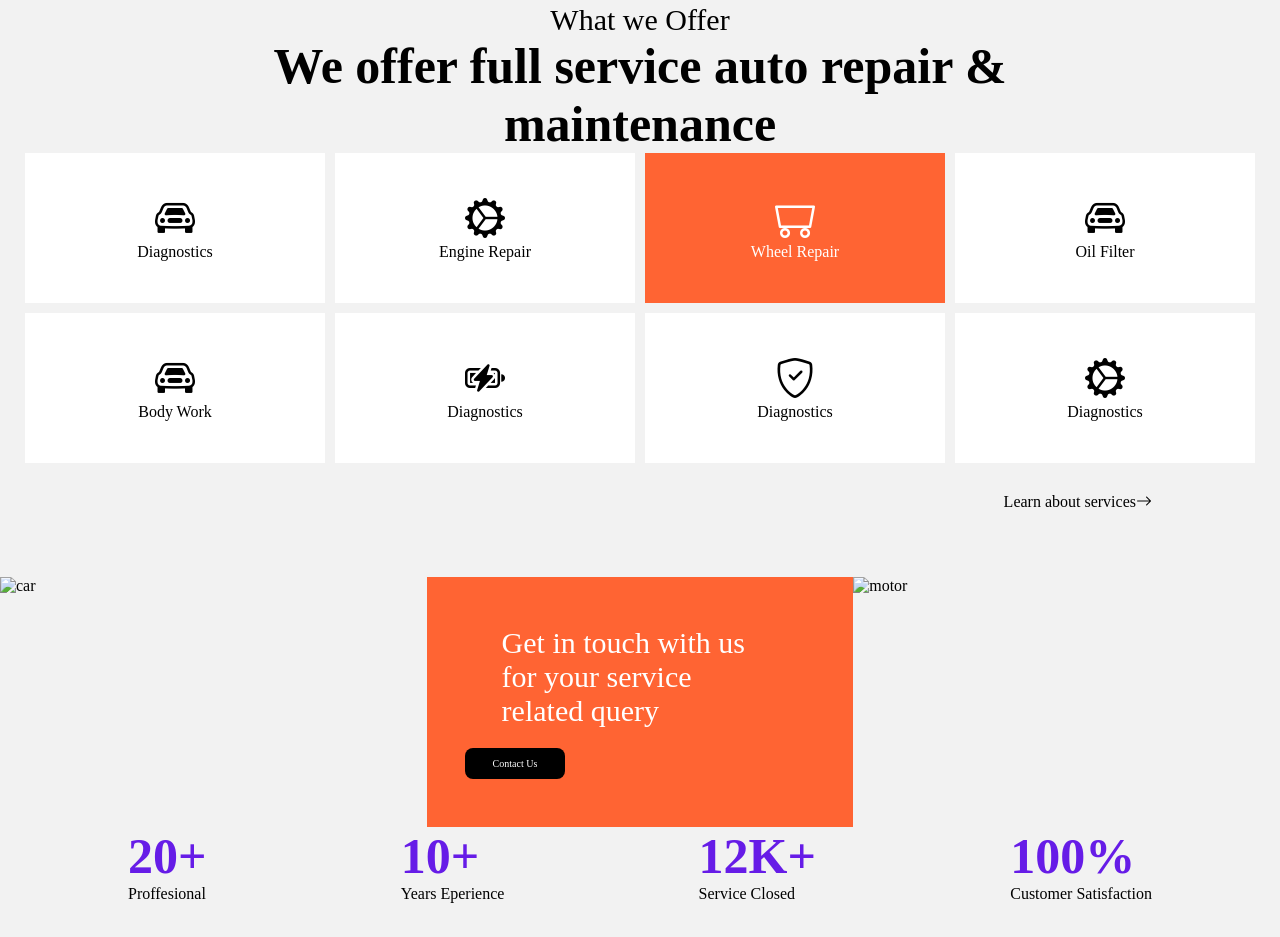
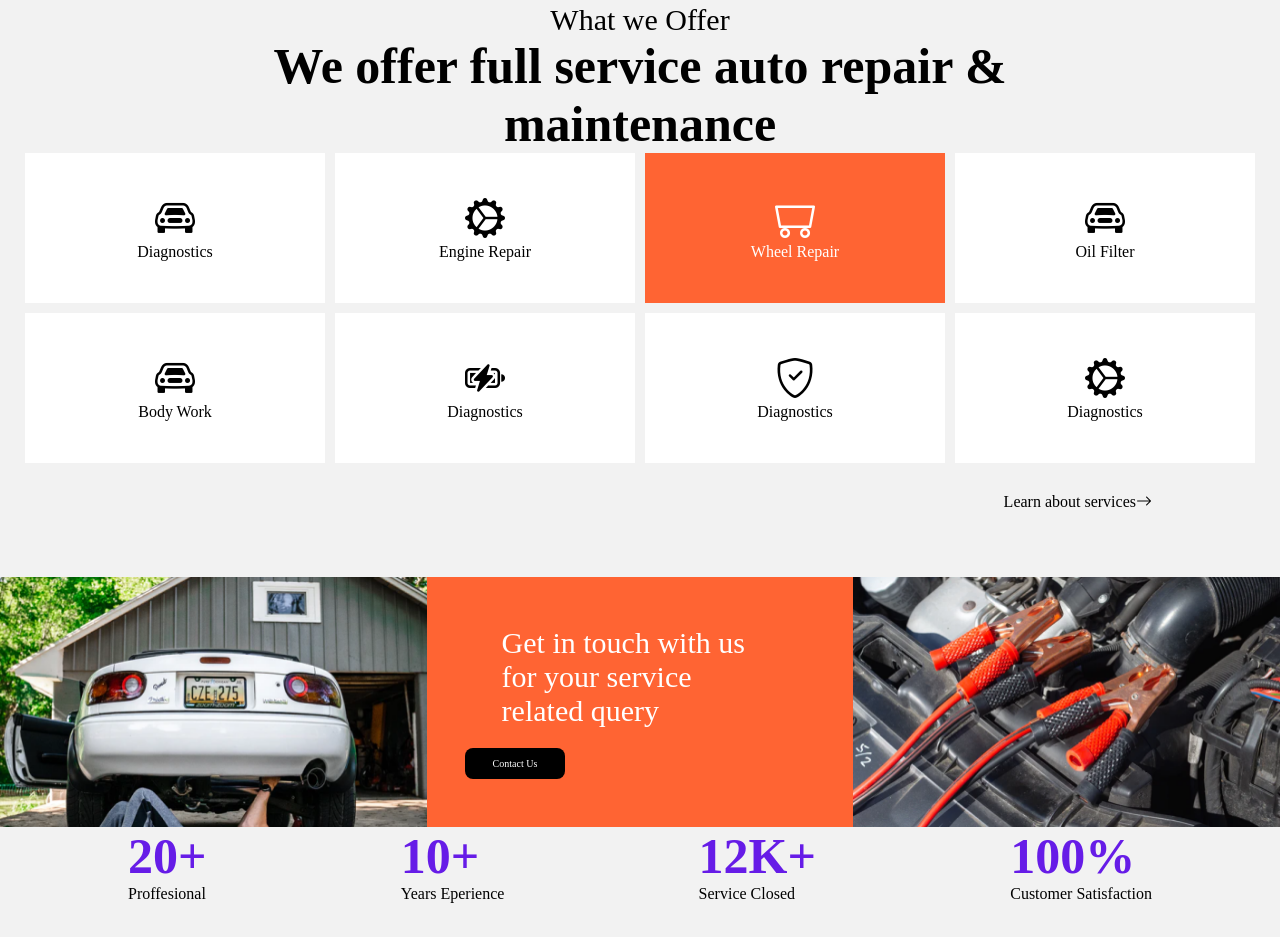
Before and after one commit to Skraboom/KodecampThirdtasK, a plain HTML site: page index.html in a window 1280 px wide. Shown: the part 1989-2926 px from the top of the page. Drawn offline with nearby package versions, Linux system fonts and the light colour scheme.

Commit message:
fixed the image issue

```diff
--- a/index.html
+++ b/index.html
@@ -182,12 +182,12 @@
         </section>
         <section class="five">
             <div class="topmost">
-                <img src="../Third task/image/Image 1.png" alt="car" class="topguy">
+                <img src="./image/Image 1.png" alt="car" class="topguy">
                 <div class="topguy two" >
                     <p class="">Get in touch with us for your service related query</p>
                     <div class="bottom"><p class="button">Contact Us</p></div>
                 </div>
-                <img src="../Third task/image/ovGrEUgrkyE.png" alt="motor" class="topguy">
+                <img src="./image/ovGrEUgrkyE.png" alt="motor" class="topguy">
             </div>
             <div class="down">
                 <div class="one">
```
